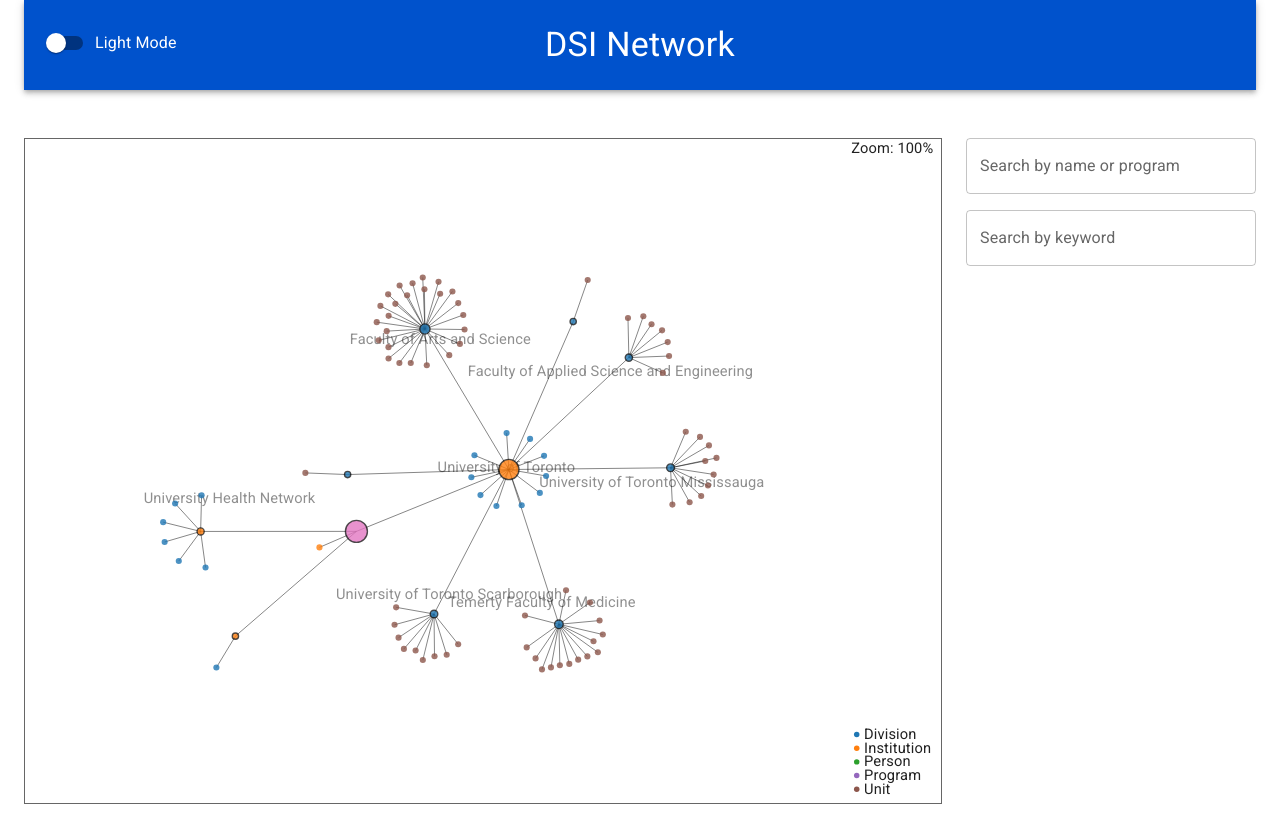
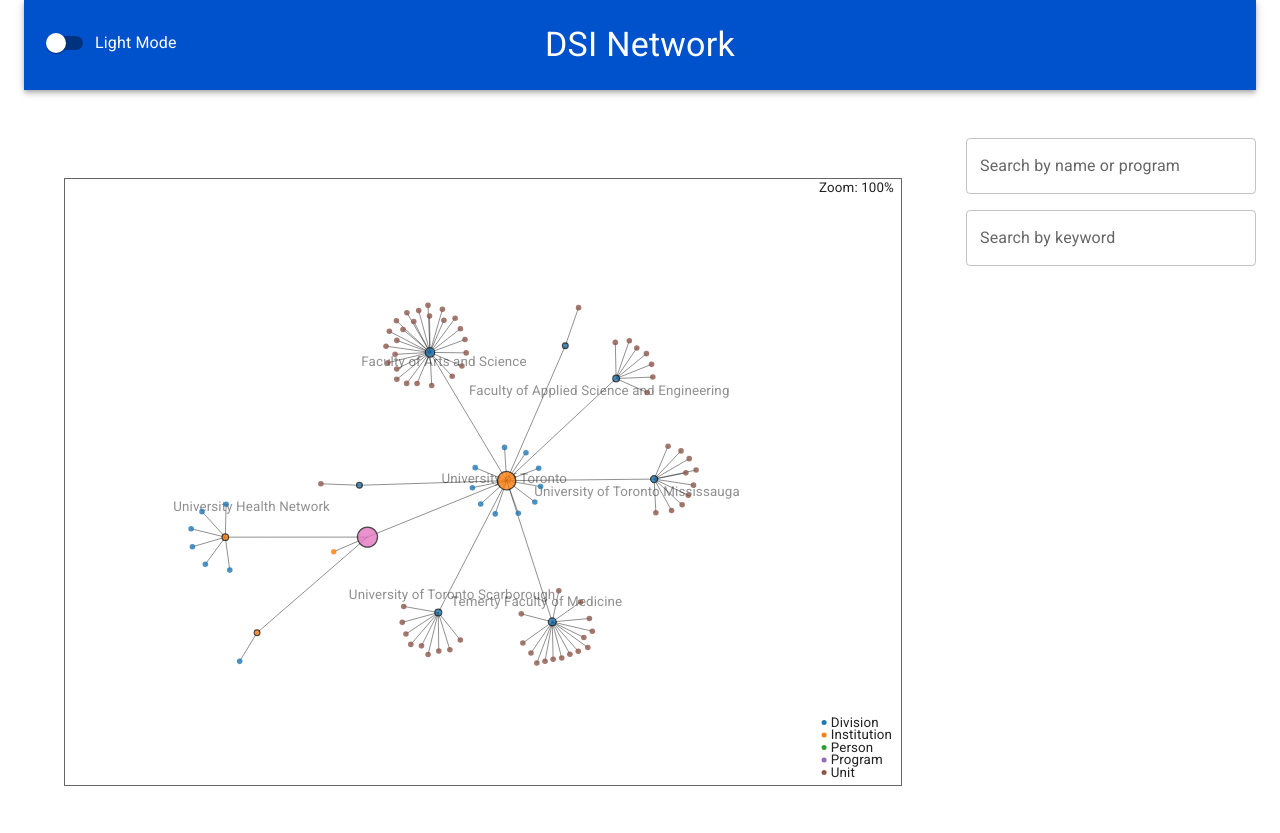
Before and after one commit to UTorontoDataScience/dsi-network, a React (Create React App) app in the folder react/: page / in a window 1280 px wide. Before the commit the page ends 811 px from the top, so only its background shows below. Built offline with nearby package versions, Linux system fonts and the light colour scheme.

Commit message:
drop container width

```diff
--- a/react/src/Pages/ChartPage/ChartPage.tsx
+++ b/react/src/Pages/ChartPage/ChartPage.tsx
@@ -8,8 +8,9 @@ import {
     FormControl,
     Grid,
     IconButton,
+    List,
+    ListItem,
     Paper,
-    SelectChangeEvent,
     TextField,
 } from '@mui/material';
 import { HierarchyNode } from 'd3-hierarchy';
@@ -23,7 +24,6 @@ import { CloseIcon } from '../../Icons';
 import { LocalDSINode } from '../../Visualizations/Neighborhood/NeighborhoodComponent';
 
 const ChartPage: React.FC = () => {
-    const [containerWidth, setContainerWidth] = useState<number>();
     const [detailSelection, setDetailSelection] = useState<
         HierarchyNode<ModelEntity>[]
     >([]);
@@ -34,12 +34,6 @@ const ChartPage: React.FC = () => {
     const [root, setRoot] = useState<ModelEntity>();
     const [selected, setSelected] = useState<ModelEntity[]>([]);
     const [selectedKeyword, setSelectedKeyword] = useState('');
-
-    const chartContainerRef = useCallback((node: HTMLDivElement) => {
-        if (node) {
-            setContainerWidth(Math.min(node.clientWidth, 1200));
-        }
-    }, []);
 
     useEffect(() => {
         const _getModel = async () => {
@@ -171,10 +165,10 @@ const ChartPage: React.FC = () => {
         setSelectedKeyword('');
     }, []);
 
-    const resetNameSearchInputs = useCallback(
-        () => setNameSearchInputString(''),
-        []
-    );
+    const resetNameSearch = useCallback(() => {
+        setNameSearchInputString('');
+        setDetailSelection([]);
+    }, []);
 
     const handleNodeClick = (node: DSINode) => setLocalViewNode(node);
 
@@ -210,11 +204,6 @@ const ChartPage: React.FC = () => {
         }
     };
 
-    const resetSelections = () => {
-        setDetailSelection([]);
-        setSelected([]);
-    };
-
     return (
         <Grid container sx={{ marginTop: 3 }} direction="column" spacing={3}>
             <Grid
@@ -226,16 +215,9 @@ const ChartPage: React.FC = () => {
                 md={9}
                 spacing={3}
             >
-                <Grid
-                    container
-                    justifyContent="flex-end"
-                    ref={chartContainerRef}
-                    item
-                    xs={9}
-                >
-                    {tree && containerWidth && (
+                <Grid container justifyContent="flex-end" item xs={9}>
+                    {tree && (
                         <ForceGraph
-                            containerWidth={containerWidth}
                             onNodeClick={handleNodeClick}
                             onBackgroundClick={() => setSelected([])}
                             tree={tree}
@@ -282,7 +264,7 @@ const ChartPage: React.FC = () => {
                                         label="Search by keyword"
                                         onInputChange={(value: string) => {
                                             setKeywordInputString(value);
-                                            resetNameSearchInputs();
+                                            resetNameSearch();
                                             setDetailSelection([]);
                                             if (!value) {
                                                 setSelected([]);
@@ -302,6 +284,17 @@ const ChartPage: React.FC = () => {
                             <DetailCard nodes={detailSelection} />
                         )}
                     </Grid>
+                    <Grid item>
+                        {!!selected.length && !detailSelection.length && (
+                            <List>
+                                {selected.map(item => (
+                                    <ListItem key={item.name}>
+                                        {item.name}
+                                    </ListItem>
+                                ))}
+                            </List>
+                        )}
+                    </Grid>
                 </Grid>
             </Grid>
             {tree0 && !!localViewNode && (
@@ -311,7 +304,7 @@ const ChartPage: React.FC = () => {
                     onClose={() => {
                         setLocalViewNode(undefined);
                         resetKeywordInputs();
-                        resetNameSearchInputs();
+                        resetNameSearch();
                     }}
                     resetViewNode={setLocalViewNode}
                     setSelected={setSelected}
--- a/react/src/Visualizations/ForceGraph/ForceGraphComponent.tsx
+++ b/react/src/Visualizations/ForceGraph/ForceGraphComponent.tsx
@@ -10,14 +10,12 @@ export interface SelectedModel {
     type: EntityType;
 }
 interface ForceGraphProps {
-    containerWidth: number;
     onBackgroundClick: () => void;
     onNodeClick: (node: DSINode) => void;
     tree: HierarchyNode<ModelEntity>;
 }
 
 const ForceGraph: React.FC<ForceGraphProps> = ({
-    containerWidth,
     onBackgroundClick,
     onNodeClick,
     tree,
@@ -30,7 +28,7 @@ const ForceGraph: React.FC<ForceGraphProps> = ({
 
     /* initialize */
     useEffect(() => {
-        if (tree && !Graph && containerWidth) {
+        if (tree && !Graph) {
             const Graph = new D3ForceGraph(
                 targetId,
                 theme,
@@ -41,7 +39,7 @@ const ForceGraph: React.FC<ForceGraphProps> = ({
             Graph.render();
             setGraph(Graph);
         }
-    }, [containerWidth, Graph, onBackgroundClick, onNodeClick, tree, theme]);
+    }, [Graph, onBackgroundClick, onNodeClick, tree, theme]);
 
     /* toggle dark mode */
     useEffect(() => {
@@ -72,9 +70,7 @@ const ForceGraph: React.FC<ForceGraphProps> = ({
         /* eslint-disable-next-line react-hooks/exhaustive-deps */
     }, [tree]);
 
-    return containerWidth ? (
-        <Box width={`${containerWidth}px`} id={targetId} />
-    ) : null;
+    return <Box padding={5} width="100%" id={targetId} />;
 };
 
 export default ForceGraph;
```
